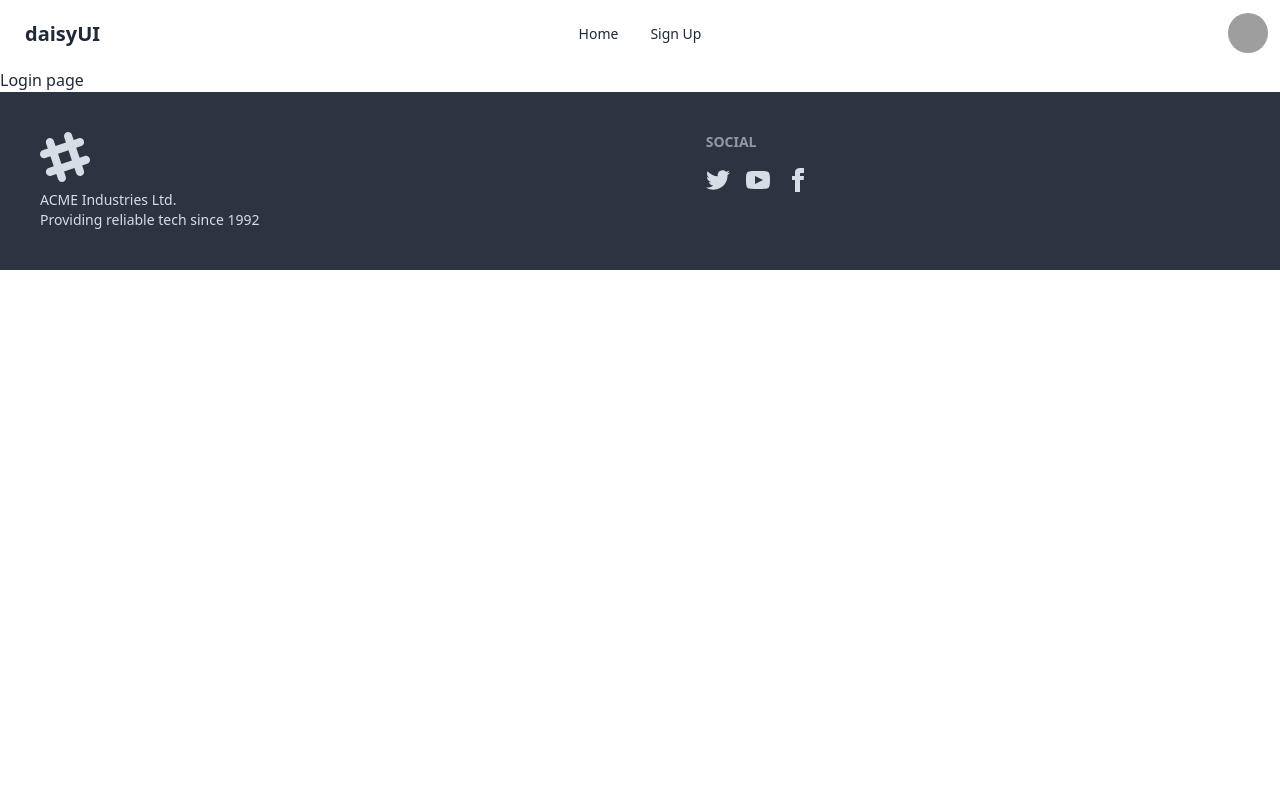
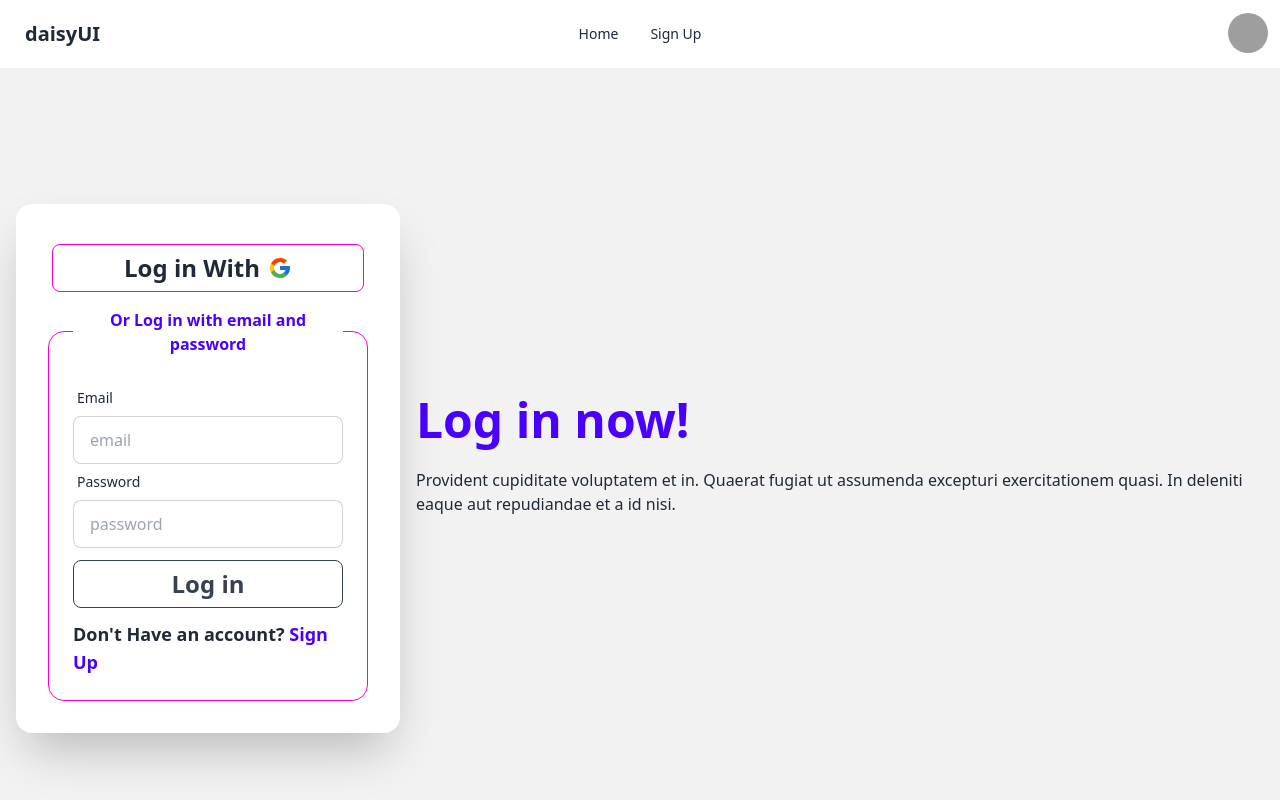
Before and after one commit to naimul-123/assignment-12, a React (Vite) app: page /login in a window 1280 px wide. Shown: the top 800 px of the page. Built offline with nearby package versions, Linux system fonts and the light colour scheme; no server answers; grey boxes are pictures that could not be loaded.

Commit message:
Login with google done

```diff
--- a/src/pages/Login.jsx
+++ b/src/pages/Login.jsx
@@ -1,9 +1,98 @@
-import React from 'react';
+import React, { useState } from 'react';
+import { Link, useNavigate } from 'react-router-dom';
+import Swal from 'sweetalert2';
+import useAuth from '../hooks/useAuth';
+import useAxiosPublic from '../hooks/useAxiosPublic';
+import { useForm } from 'react-hook-form';
+import { FaGoogle } from 'react-icons/fa';
+import { FcGoogle } from 'react-icons/fc';
 
 const Login = () => {
+    const { signIn, googleSignIn } = useAuth();
+    const [isShow, setIsShow] = useState(false)
+    const navigate = useNavigate()
+    const axiosPublic = useAxiosPublic();
+    const {
+        register,
+        handleSubmit,
+        reset,
+        formState: { errors },
+    } = useForm()
+
+    const onSubmit = async (data) => {
+        const result = await signIn(data.email, data.password);
+        if (result.user) {
+
+            reset();
+            Swal.fire({
+
+                icon: "success",
+                title: "Log in Success!",
+                showConfirmButton: false,
+                timer: 1500
+            });
+        }
+    }
+    const handleGoogleSingIn = () => {
+        googleSignIn()
+            .then((result) => {
+                if (result.user) {
+
+                    reset();
+                    Swal.fire({
+
+                        icon: "success",
+                        title: "Log in with google Success!",
+                        showConfirmButton: false,
+                        timer: 1500
+                    });
+                }
+            })
+    }
+
     return (
-        <div>
-            Login page
+        <div className="hero min-h-screen bg-base-200">
+            <div className="hero-content flex-col lg:flex-row-reverse">
+                <div className="text-center lg:text-left">
+                    <h1 className="text-5xl font-bold text-primary">Log in now!</h1>
+                    <p className="py-6">Provident cupiditate voluptatem et in. Quaerat fugiat ut assumenda excepturi exercitationem quasi. In deleniti eaque aut repudiandae et a id nisi.</p>
+                </div>
+                <div className="card shrink-0 w-full max-w-sm shadow-2xl bg-base-100">
+                    <form className="card-body" onSubmit={handleSubmit(onSubmit)}>
+
+                        <div className="form-control">
+                            <label className="label">
+                                <span onClick={handleGoogleSingIn} className="btn text-2xl btn-outline border-secondary btn-ghost text-gray-800 font-bold w-full" >Log in With <FcGoogle /></span>
+                            </label>
+                        </div>
+                        <fieldset className='border border-secondary p-6  rounded-2xl'>
+                            <legend className='text-primary font-bold  text-center'>Or Log in with email and password</legend>
+                            <div className="form-control">
+                                <label className="label">
+                                    <span className="label-text">Email</span>
+                                </label>
+                                <input type="email" placeholder="email" {...register("email", { required: "Email must be required" })} className="input input-bordered" />
+                            </div>
+                            <div className="form-control">
+                                <label className="label">
+                                    <span className="label-text">Password</span>
+                                </label>
+                                <label className='input input-bordered flex items-center justify-between gap-2'>
+                                    <input type={isShow ? "text" : "password"} placeholder="password" {...register("password", {
+                                        required: "Password must be required",
+                                    })} />
+                                </label>
+                            </div>
+
+                            <div className="form-control mt-3 space-y-3">
+
+                                <button className="btn  btn-outline text-2xl text-gray-700 font-bold">Log in</button>
+                                <p className='text-lg font-semibold'>Don&apos;t Have an account? <Link to="/signup" className='link-primary'>Sign Up</Link></p>
+                            </div>
+                        </fieldset>
+                    </form>
+                </div>
+            </div>
         </div>
     );
 };
--- a/src/pages/SignUp.jsx
+++ b/src/pages/SignUp.jsx
@@ -3,7 +3,7 @@ import { useForm } from 'react-hook-form';
 import { FaEye, FaEyeSlash } from 'react-icons/fa';
 import useAxiosPublic from '../hooks/useAxiosPublic';
 import useAuth from '../hooks/useAuth';
-import { useNavigate } from 'react-router-dom';
+import { Link, useNavigate } from 'react-router-dom';
 import Swal from 'sweetalert2';
 const image_hosting_key = import.meta.env.VITE_IMAGE_HOSTING_KEY;
 const image_hosting_api = `https://api.imgbb.com/1/upload?key=${image_hosting_key}`
@@ -52,13 +52,13 @@ const SignUp = () => {
 
         }
 
-        console.log(data)
+
     }
     return (
         <div className="hero min-h-screen bg-base-200">
             <div className="hero-content flex-col lg:flex-row-reverse">
                 <div className="text-center lg:text-left">
-                    <h1 className="text-5xl font-bold">Login now!</h1>
+                    <h1 className="text-5xl font-bold text-primary">Register here!</h1>
                     <p className="py-6">Provident cupiditate voluptatem et in. Quaerat fugiat ut assumenda excepturi exercitationem quasi. In deleniti eaque aut repudiandae et a id nisi.</p>
                 </div>
                 <div className="card shrink-0 w-full max-w-sm shadow-2xl bg-base-100">
@@ -106,8 +106,10 @@ const SignUp = () => {
                             <input type="file" placeholder="You can't touch this" {...register("image", { required: "Image must be required" })} className="file-input file-input-bordered w-full max-w-xs" />
                             {errors.image && <p className='text-red-600'>{errors.image.message}</p>}
                         </div>
-                        <div className="form-control mt-6">
+                        <div className="form-control mt-3 space-y-3">
+
                             <button className="btn btn-primary">Sign Up</button>
+                            <p className='text-lg font-semibold'>Have an account? <Link to="/login" className='link-primary'>Log in</Link></p>
                         </div>
                     </form>
                 </div>
```
